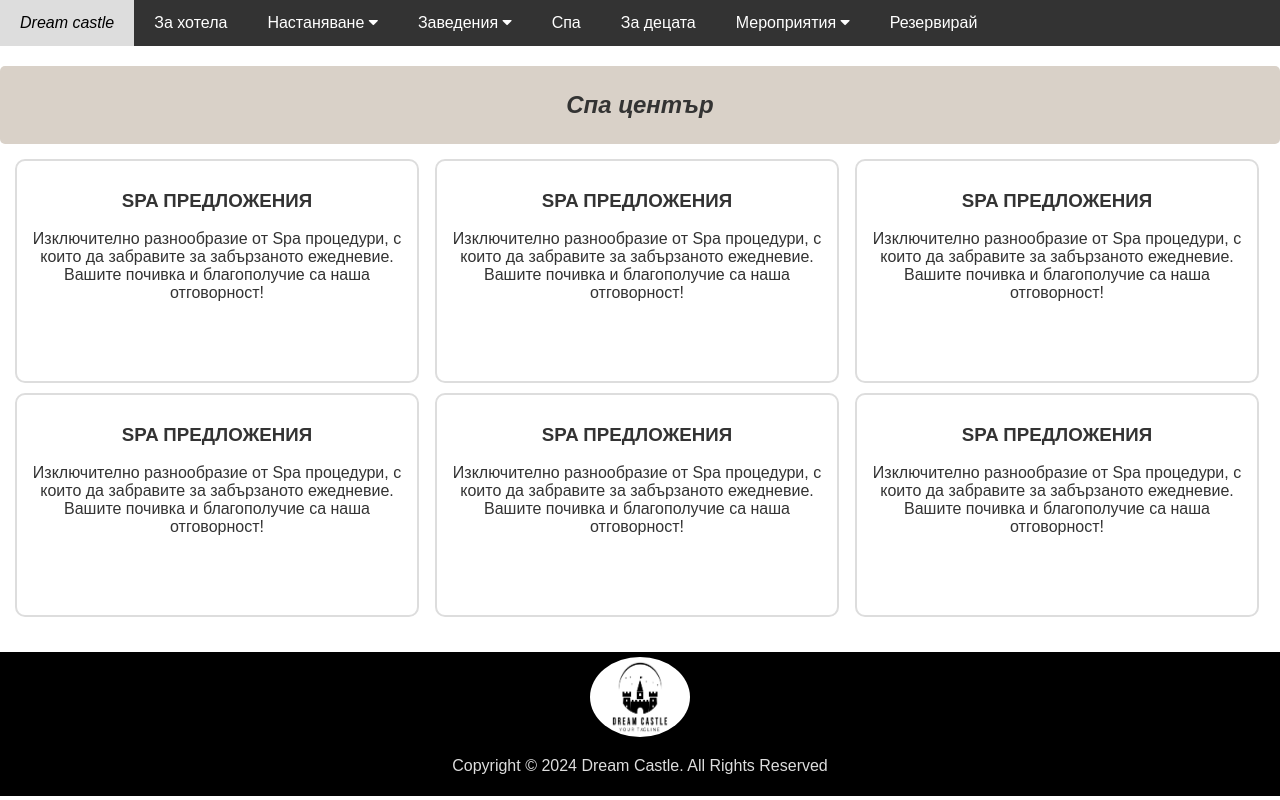
After one commit to Simonaognyanova05/Hotel-Management-System, a web app: file design/spa.html in a window 1280 px wide. The commit adds this page. Run offline with its HTML, style and script files only (its server is not run), Linux system fonts and the light colour scheme; some libraries are stand-ins or nearby versions.

Commit message:
Add spa page

```diff
--- /dev/null
+++ b/design/css/spa.css
@@ -0,0 +1,8 @@
+#spa .grid-item{
+    color: #333;
+    border: 2px solid #ddd;
+    border-radius: 10px;
+    margin: 5px;
+    height: 200px;
+    width: 380px;
+}
--- a/design/css/style.css
+++ b/design/css/style.css
@@ -1,6 +1,7 @@
 @import url('./rooms.css');
 @import url('./restaurant.css');
 @import url('./summerBar.css');
+@import url('./spa.css');
 html,
 body {
     height: 100%;
--- /dev/null
+++ b/design/spa.html
@@ -0,0 +1,97 @@
+<!DOCTYPE html>
+<html lang="en">
+
+<head>
+    <meta charset="UTF-8">
+    <meta name="viewport" content="width=device-width, initial-scale=1.0">
+    <link rel="stylesheet" href="./css/style.css">
+    <link rel="stylesheet" href="path/to/font-awesome/css/font-awesome.min.css">
+    <title>Dream Castle | Спа център</title>
+</head>
+
+<body>
+    <div class="navbar">
+        <a href="#" id="logo">Dream castle</a>
+        <a href="#home">За хотела</a>
+        <div class="dropdown">
+            <button class="dropbtn">Настаняване
+                <i class="fa fa-caret-down"></i>
+            </button>
+            <div class="dropdown-content">
+                <a href="#product1">Двойна стая</a>
+                <a href="#product2">Двойна стая с тераса</a>
+                <a href="#product3">Двойна стая делукс</a>
+                <a href="#product3">Едностаен апартамент</a>
+                <a href="#product3">Двустаен апартамент</a>
+                <a href="#product3">ВИП апартамент</a>
+                <a href="#product3">Президентски апартамент</a>
+
+            </div>
+        </div>
+        <div class="dropdown">
+            <button class="dropbtn">Заведения
+                <i class="fa fa-caret-down"></i>
+            </button>
+            <div class="dropdown-content">
+                <a href="#product1">Ресторант</a>
+                <a href="#product2">Лоби бар</a>
+                <a href="#product3">Летен бар</a>
+
+            </div>
+        </div>
+        <a href="#services">Спа</a>
+        <a href="#services">За децата</a>
+
+        <div class="dropdown">
+            <button class="dropbtn">Мероприятия
+                <i class="fa fa-caret-down"></i>
+            </button>
+            <div class="dropdown-content">
+                <a href="#product1">Зала за мероприятия</a>
+                <a href="#product2">Банкетна зала</a>
+            </div>
+        </div>
+        <a href="#about">Резервирай</a>
+    </div>
+
+    <section id="title">
+        <h1>Спа център</h1>
+    </section>
+
+    <section id="spa">
+        <div class="grid-container">
+            <div class="grid-item">
+                <h3>SPA ПРЕДЛОЖЕНИЯ</h3>
+                <p>Изключително разнообразие от Spa процедури, с които да забравите за забързаното ежедневие. Вашите почивка и благополучие са наша отговорност!</p>
+            </div>
+            <div class="grid-item">
+                <h3>SPA ПРЕДЛОЖЕНИЯ</h3>
+                <p>Изключително разнообразие от Spa процедури, с които да забравите за забързаното ежедневие. Вашите почивка и благополучие са наша отговорност!</p>
+            </div>
+            <div class="grid-item">
+                <h3>SPA ПРЕДЛОЖЕНИЯ</h3>
+                <p>Изключително разнообразие от Spa процедури, с които да забравите за забързаното ежедневие. Вашите почивка и благополучие са наша отговорност!</p>
+            </div>
+            <div class="grid-item">
+                <h3>SPA ПРЕДЛОЖЕНИЯ</h3>
+                <p>Изключително разнообразие от Spa процедури, с които да забравите за забързаното ежедневие. Вашите почивка и благополучие са наша отговорност!</p>
+            </div>
+            <div class="grid-item">
+                <h3>SPA ПРЕДЛОЖЕНИЯ</h3>
+                <p>Изключително разнообразие от Spa процедури, с които да забравите за забързаното ежедневие. Вашите почивка и благополучие са наша отговорност!</p>
+            </div>
+            <div class="grid-item">
+                <h3>SPA ПРЕДЛОЖЕНИЯ</h3>
+                <p>Изключително разнообразие от Spa процедури, с които да забравите за забързаното ежедневие. Вашите почивка и благополучие са наша отговорност!</p>
+            </div>
+
+        </div>
+    </section>
+
+    <footer>
+        <img src="./img/logo.jpg" alt="logo" id="logo-img">
+        <p>Copyright &copy; 2024 <a href="">Dream Castle</a>. All Rights Reserved</p>
+    </footer>
+</body>
+
+</html>
```
